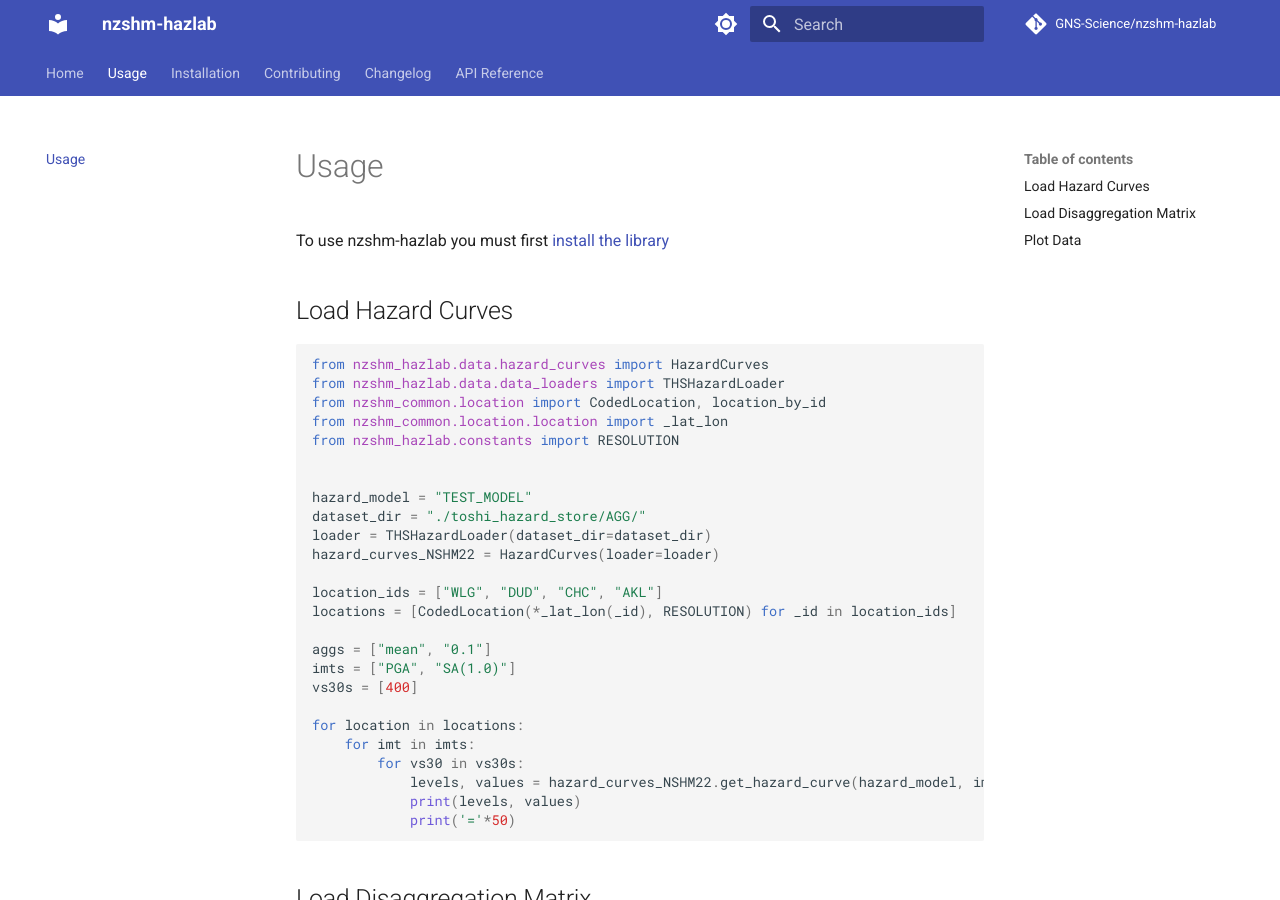
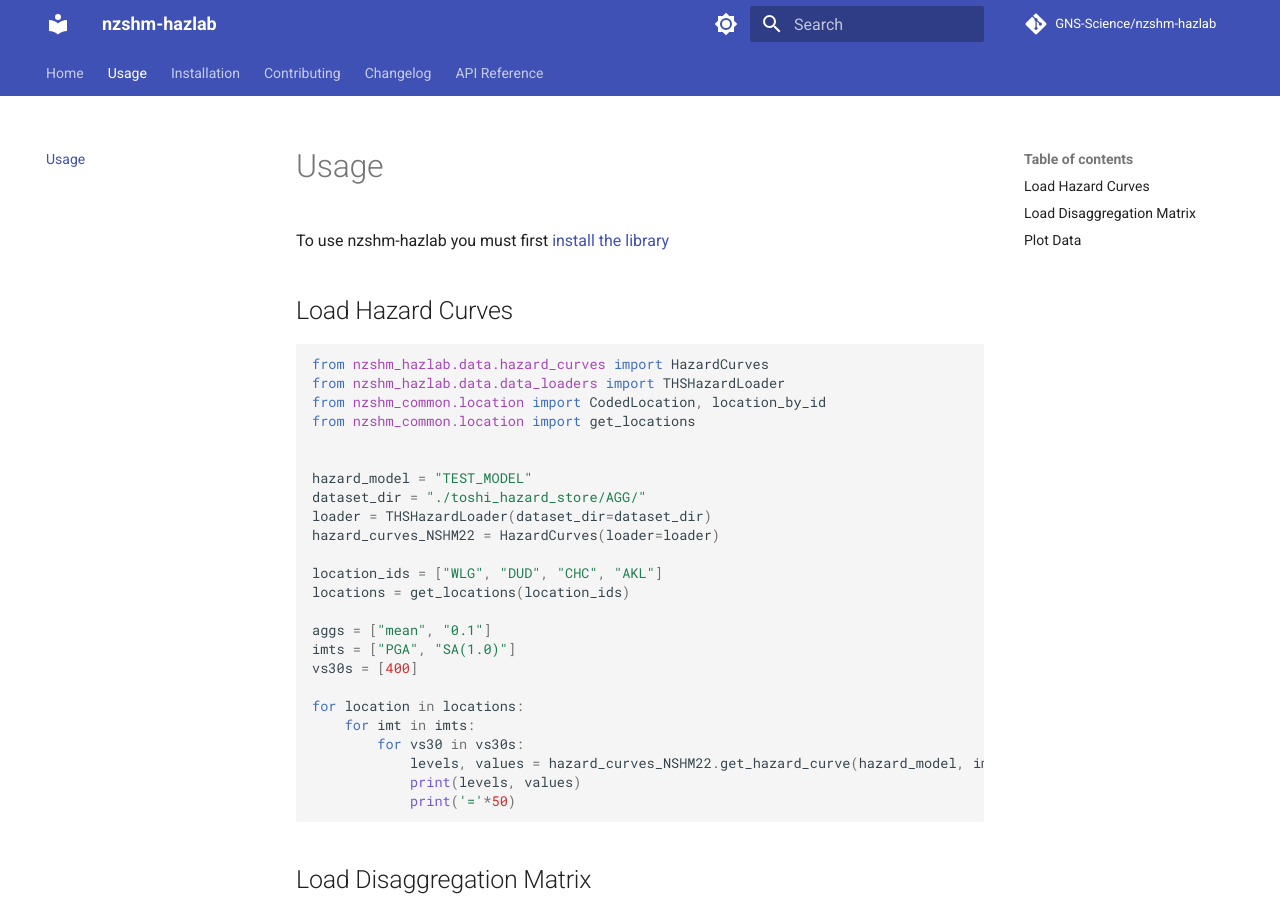
Before and after one commit to GNS-Science/nzshm-hazlab, an MkDocs documentation site: the page built from docs/usage.md, in a window 1280 px wide and 900 px high. Built offline with MkDocs 1.6.1 and Material for MkDocs 9.7.7, drawn with Linux system fonts in a browser that asks for light colours; comment, search, counter and statistics services are not loaded.

Commit message:
use get_locations

```diff
--- a/docs/usage.md
+++ b/docs/usage.md
@@ -5,8 +5,7 @@ To use nzshm-hazlab you must first [install the library](./installation.md)
 from nzshm_hazlab.data.hazard_curves import HazardCurves
 from nzshm_hazlab.data.data_loaders import THSHazardLoader
 from nzshm_common.location import CodedLocation, location_by_id
-from nzshm_common.location.location import _lat_lon
-from nzshm_hazlab.constants import RESOLUTION
+from nzshm_common.location import get_locations
 
 
 hazard_model = "TEST_MODEL"
@@ -15,7 +14,7 @@ loader = THSHazardLoader(dataset_dir=dataset_dir)
 hazard_curves_NSHM22 = HazardCurves(loader=loader)
 
 location_ids = ["WLG", "DUD", "CHC", "AKL"]
-locations = [CodedLocation(*_lat_lon(_id), RESOLUTION) for _id in location_ids]
+locations = get_locations(location_ids)
 
 aggs = ["mean", "0.1"]
 imts = ["PGA", "SA(1.0)"]
```
Also changed, not shown: 4 other files.
